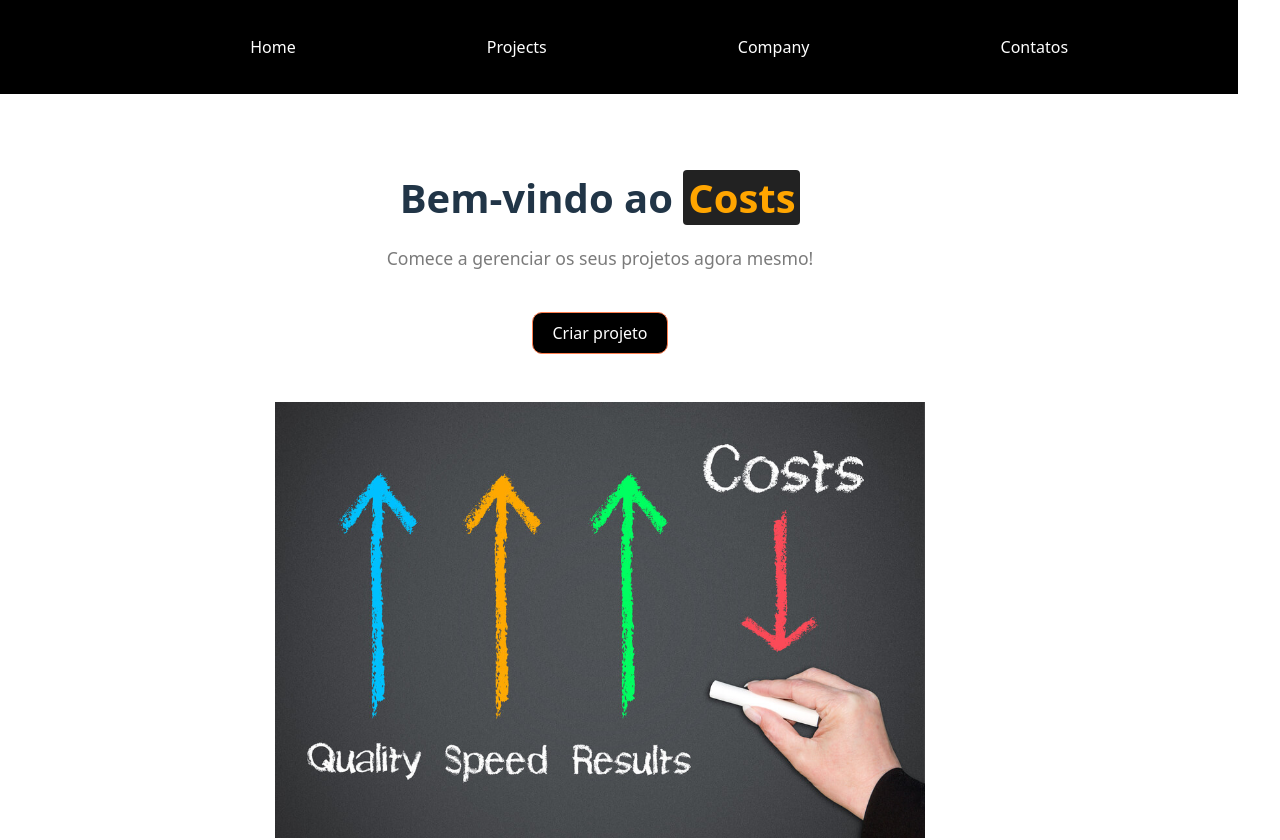
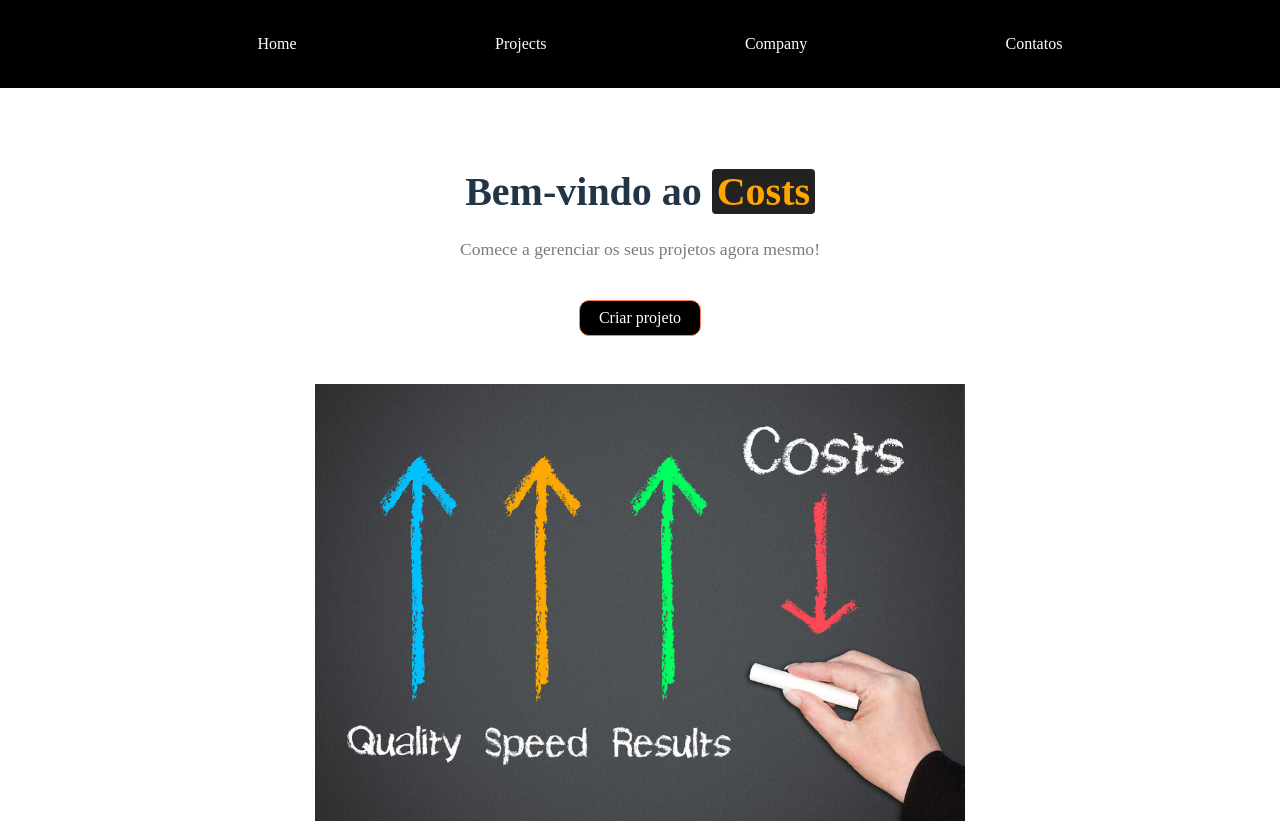
Before and after one commit to ronesanttos/fullstack-react-django-app, a React (Vite) app in the folder frontend/: page /newproject in a window 1280 px wide. Shown: the top 840 px of the page. Built offline with nearby package versions, Linux system fonts and the light colour scheme.

Commit message:
Ajuste no index.css

```diff
--- a/frontend/src/componentes/layout/Navbar.module.css
+++ b/frontend/src/componentes/layout/Navbar.module.css
@@ -2,6 +2,7 @@
   width: 100%;
   padding: 1.2rem;
   background-color: #000;
+  box-sizing: border-box;
 }
 
 /* Container interno */
--- a/frontend/src/index.css
+++ b/frontend/src/index.css
@@ -1,16 +1,9 @@
+* {
+  box-sizing: border-box;
+}
+
 :root {
-  font-family: system-ui, Avenir, Helvetica, Arial, sans-serif;
-  line-height: 1.5;
-  font-weight: 400;
-
-  color-scheme: light dark;
-  color: rgba(255, 255, 255, 0.87);
-  background-color: #242424;
-
-  font-synthesis: none;
-  text-rendering: optimizeLegibility;
-  -webkit-font-smoothing: antialiased;
-  -moz-osx-font-smoothing: grayscale;
+  min-height: 100vh;
 }
 
 a {
@@ -24,8 +17,6 @@ a:hover {
 
 body {
   margin: 0;
-  display: flex;
-  place-items: center;
   min-width: 320px;
   min-height: 100vh;
   overflow-x: hidden
```
